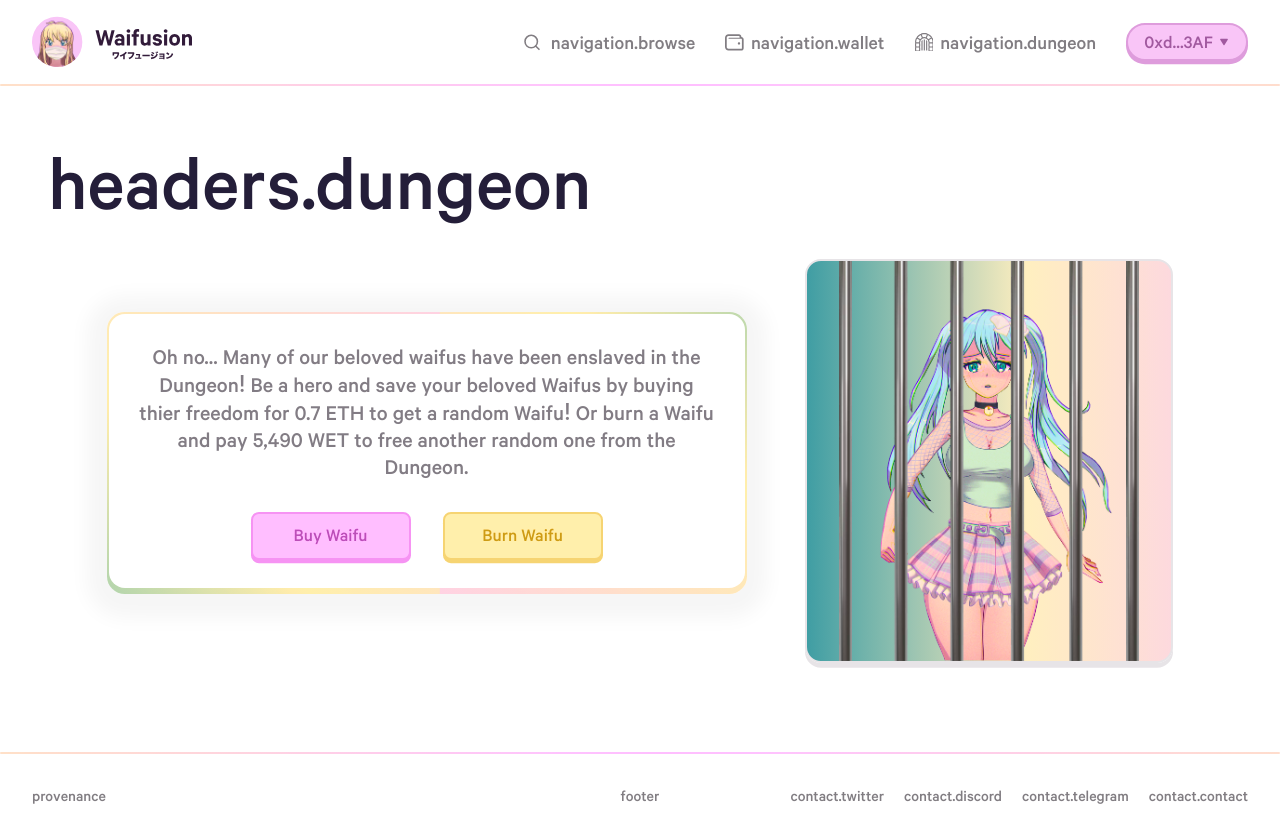
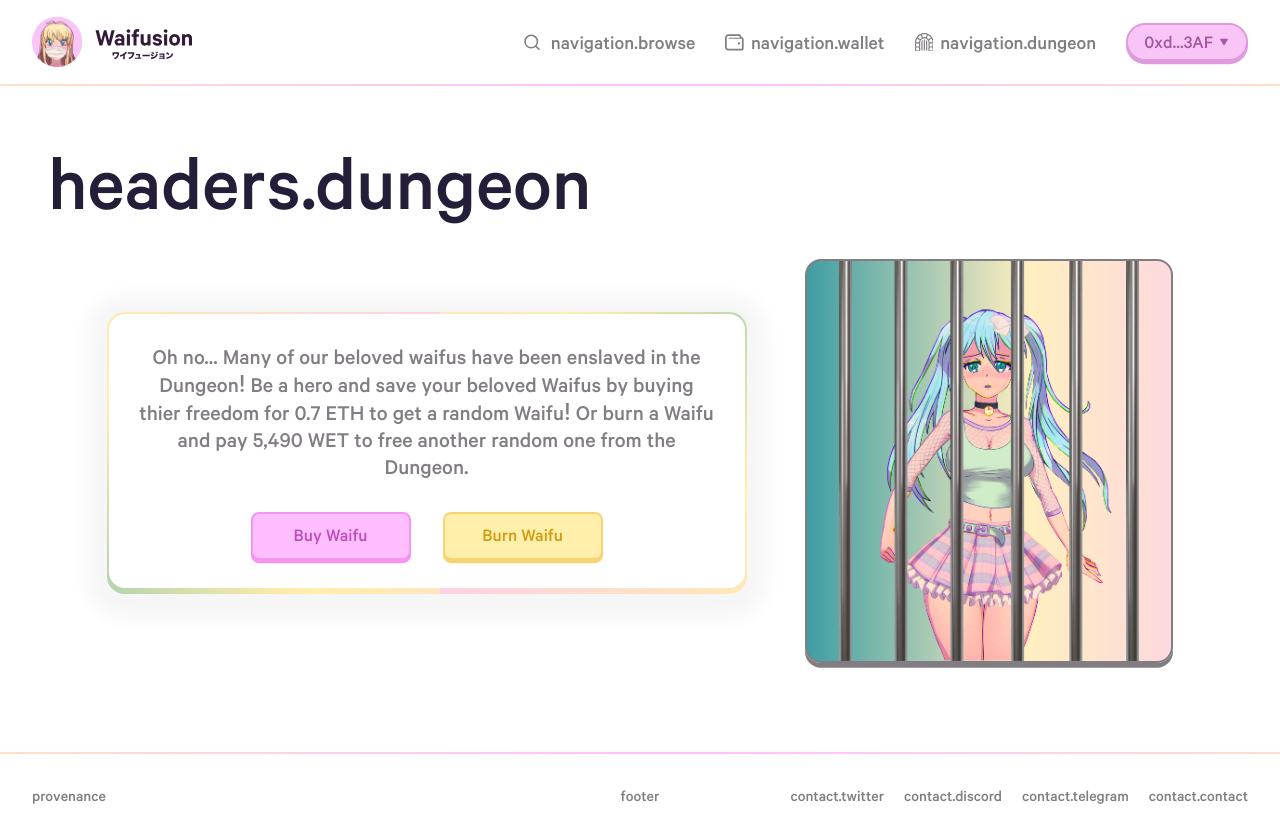
Before and after one commit to uwu-labs/waifusion-site, a React (Create React App) app: page /dungeon in a window 1280 px wide. Built offline with nearby package versions, Linux system fonts and the light colour scheme; no server answers.

Commit message:
:lipstick: darken dungeon container

```diff
--- a/src/pages/DungeonPage.tsx
+++ b/src/pages/DungeonPage.tsx
@@ -45,8 +45,8 @@ const DungeonCard = styled.div`
   padding: 0 2rem;
   border-radius: 1rem;
   background-color: var(--plain);
-  border: 2px solid var(--plain-shadow);
-  box-shadow: 0 0.3rem 0 0 var(--plain-shadow);
+  border: 2px solid var(--text-secondary);
+  box-shadow: 0 0.3rem 0 0 var(--text-secondary);
   font-size: 1.4rem;
   font-weight: 500;
   display: flex;
```
